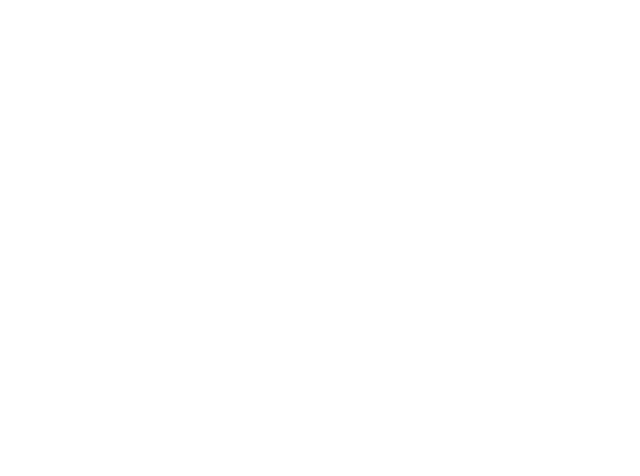
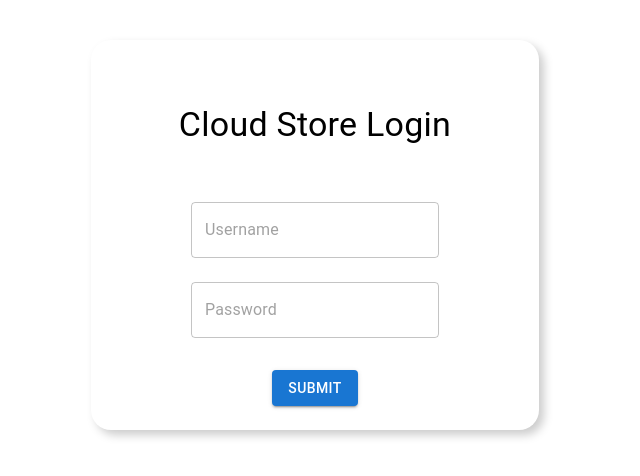
Before and after one commit to iJustinCabral/cloud_store, a React (Create React App) app: page /login in a window 1280 px wide. Before the commit this address had no page. Shown: the top 476 px of the page, without its empty margins (325-965 px from the left). Built offline with nearby package versions, Linux system fonts and the light colour scheme.

Commit message:
Added login page
Implemented the log in page. Still need to post JSON but for now just checking strings.

```diff
--- a/src/App.js
+++ b/src/App.js
@@ -4,6 +4,7 @@
 import Corporate from './pages/Corporate/Corporate'
 import Manager from './pages/Manager/Manager';
 import Customer from './pages/Customer/Customer';
+import LoginPage from './pages/LoginPage/LoginPage';
 
 function App() {
   return (
@@ -13,6 +14,7 @@
           <Route path='/corporate' element={<Corporate />} />
           <Route path='/manager' element={<Manager />} />
           <Route path='/customer' element={<Customer />} />
+          <Route path='/login' element={<LoginPage />} />
         </Routes>
     </Router>
   );
--- a/src/pages/Corporate/Corporate.js
+++ b/src/pages/Corporate/Corporate.js
@@ -25,7 +25,7 @@
       >
         <Toolbar>
           <Typography variant="h6" noWrap component="div">
-            BigBoxStore
+            The Cloud Store
           </Typography>
         </Toolbar>
       </AppBar>
--- a/src/pages/Home/Home.js
+++ b/src/pages/Home/Home.js
@@ -8,11 +8,11 @@
         <h1> Welcome To The Cloud Store </h1>
         <h4> Select your role below: </h4>
         <Stack direction="row" spacing={2}>
-            <Button component={Link} to="/corporate" variant="contained" color="primary">
+            <Button component={Link} to="/login" variant="contained" color="primary">
                 Corporate
             </Button>
 
-            <Button component={Link} to="/manager" variant="contained" color="secondary">
+            <Button component={Link} to="/login" variant="contained" color="secondary">
                 Manager
             </Button>
 
--- /dev/null
+++ b/src/pages/LoginPage/LoginPage.js
@@ -0,0 +1,76 @@
+import { Button, TextField, Typography } from '@mui/material'
+import { Box } from '@mui/system'
+import React, {useState} from 'react'
+import { Navigate, useNavigate } from 'react-router-dom'
+
+const LoginPage = () => {
+
+    const navigate = useNavigate()
+
+    const [inputs, setInputs] = useState({
+        username: "",
+        password: "",
+    })
+
+    const handleChange = (e) => {
+        setInputs((prevState) => ({
+            ...prevState,
+            [e.target.name]: e.target.value,
+        }))
+    }
+
+    const handleClick = (e) => {
+        e.preventDefault()
+        console.log(inputs)
+
+        console.log(inputs.username)
+        console.log(inputs.password)
+
+        if (inputs.username === "corpo" && inputs.password === "test") {
+            navigate('/corporate')
+            console.log("did login to corporate")
+        }
+
+        if (inputs.username === "manager" && inputs.password === "test") {
+            navigate('/manager')
+            console.log("did log in to manager")
+        }
+
+        //TODO: Send POST using axios with the JSON payload containg username and password
+
+    }
+
+  return (
+    <div>
+        <form>
+            <Box
+                display="flex"
+                flexDirection={'column'}
+                maxWidth={400}
+                alignItems='center'
+                justifyContent={'center'}
+                margin='auto'
+                marginTop={5}
+                padding={3}
+                borderRadius={5}
+                boxShadow={"5px 5px 10px #ccc"}
+                sx={{
+                    ":hover": {
+                        boxShadow: "10px 10px 10px #ccc"
+                    }
+                }}
+                >
+
+                    <Typography variant='h4' padding={5} textAlign='center'> Cloud Store Login </Typography>
+                    <TextField name="username" value={inputs.username} onChange={handleChange} margin='normal' variant='outlined' placeholder='Username'/>
+                    <TextField name="password" value={inputs.password} onChange={handleChange} margin='normal' type={'password'} variant='outlined' placeholder='Password'/>
+
+                    <Button onClick={handleClick} sx={{marginTop: 3}} variant="contained" color="primary"> Submit </Button>
+            </Box>
+
+        </form>
+    </div>
+  )
+}
+
+export default LoginPage
--- a/src/pages/Manager/Manager.js
+++ b/src/pages/Manager/Manager.js
@@ -25,7 +25,7 @@
       >
         <Toolbar>
           <Typography variant="h6" noWrap component="div">
-            BigBoxStore
+            The Cloud Store
           </Typography>
         </Toolbar>
       </AppBar>
```
